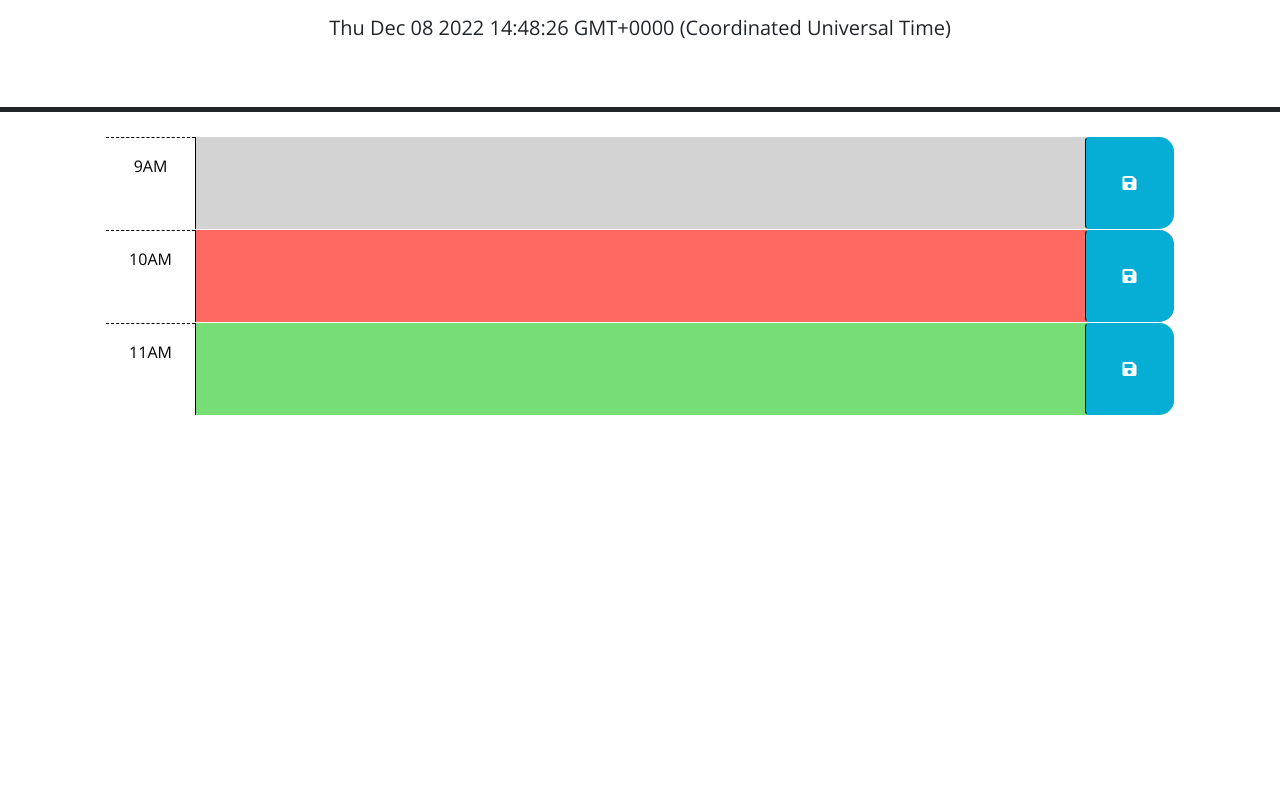
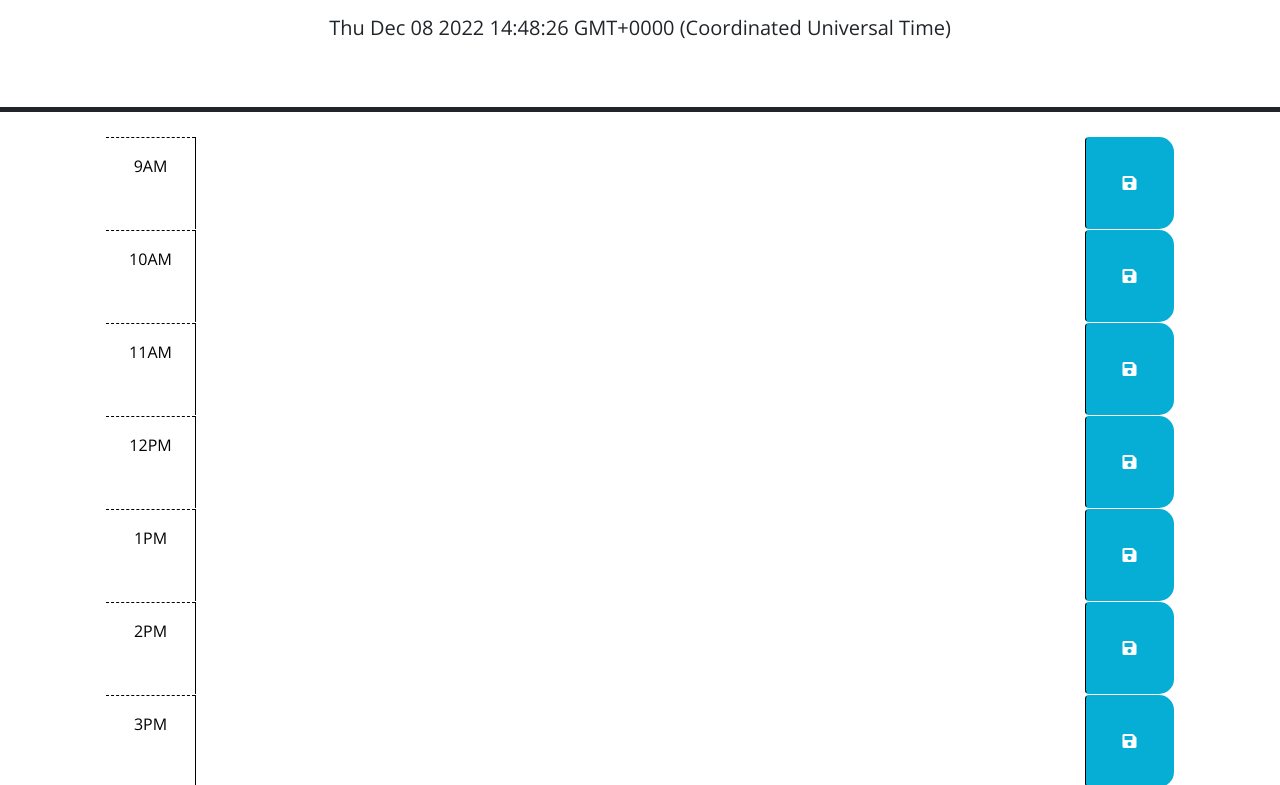
Before and after one commit to Simplerer/rolling-calendar, a plain HTML site: page index.html in a window 1280 px wide. Shown: the part 166-951 px from the top of the page. Before the commit the page ends 800 px from the top, so only its background shows below. Drawn offline with nearby package versions, Linux system fonts and the light colour scheme.

Commit message:
added all my rows, preparing to populate

```diff
--- a/index.html
+++ b/index.html
@@ -38,37 +38,71 @@
       <div data-index="6" ></div>
       <div data-index="7" ></div>
       <div data-index="8" ></div>
-      <!-- Use class for "past", "present", and "future" to apply styles to the
-        time-block divs accordingly. The javascript will need to do this by
-        adding/removing these classes on each div by comparing the hour in the
-        id to the current hour. The html provided below is meant to be an example
-        demonstrating how the css provided can be leveraged to create the
-        desired layout and colors. The html below should be removed or updated
-        in the finished product. Remember to delete this comment once the
-        code is implemented.
-        -->
 
-      <!-- Example of a past time block. The "past" class adds a gray background color. -->
-      <div id="hour-9" class="row time-block past">
+
+
+      <div id="hour-9" class="row time-block">
         <div class="col-2 col-md-1 hour text-center py-3">9AM</div>
         <textarea class="col-8 col-md-10 description" rows="3"> </textarea>
         <button class="btn saveBtn col-2 col-md-1" aria-label="save">
           <i class="fas fa-save" aria-hidden="true"></i>
         </button>
       </div>
-
-      <!-- Example of a a present time block. The "present" class adds a red background color. -->
-      <div id="hour-10" class="row time-block present">
+      <div id="hour-9" class="row time-block">
         <div class="col-2 col-md-1 hour text-center py-3">10AM</div>
         <textarea class="col-8 col-md-10 description" rows="3"> </textarea>
         <button class="btn saveBtn col-2 col-md-1" aria-label="save">
           <i class="fas fa-save" aria-hidden="true"></i>
         </button>
       </div>
+      <div id="hour-9" class="row time-block">
+        <div class="col-2 col-md-1 hour text-center py-3">11AM</div>
+        <textarea class="col-8 col-md-10 description" rows="3"> </textarea>
+        <button class="btn saveBtn col-2 col-md-1" aria-label="save">
+          <i class="fas fa-save" aria-hidden="true"></i>
+        </button>
+      </div>
+      <div id="hour-9" class="row time-block">
+        <div class="col-2 col-md-1 hour text-center py-3">12PM</div>
+        <textarea class="col-8 col-md-10 description" rows="3"> </textarea>
+        <button class="btn saveBtn col-2 col-md-1" aria-label="save">
+          <i class="fas fa-save" aria-hidden="true"></i>
+        </button>
+      </div>
+      <div id="hour-9" class="row time-block">
+        <div class="col-2 col-md-1 hour text-center py-3">1PM</div>
+        <textarea class="col-8 col-md-10 description" rows="3"> </textarea>
+        <button class="btn saveBtn col-2 col-md-1" aria-label="save">
+          <i class="fas fa-save" aria-hidden="true"></i>
+        </button>
+      </div>
+      <div id="hour-9" class="row time-block">
+        <div class="col-2 col-md-1 hour text-center py-3">2PM</div>
+        <textarea class="col-8 col-md-10 description" rows="3"> </textarea>
+        <button class="btn saveBtn col-2 col-md-1" aria-label="save">
+          <i class="fas fa-save" aria-hidden="true"></i>
+        </button>
+      </div>
+      <div id="hour-9" class="row time-block">
+        <div class="col-2 col-md-1 hour text-center py-3">3PM</div>
+        <textarea class="col-8 col-md-10 description" rows="3"> </textarea>
+        <button class="btn saveBtn col-2 col-md-1" aria-label="save">
+          <i class="fas fa-save" aria-hidden="true"></i>
+        </button>
+      </div>
 
-      <!-- Example of a future time block. The "future" class adds a green background color. -->
-      <div id="hour-11" class="row time-block future">
-        <div class="col-2 col-md-1 hour text-center py-3">11AM</div>
+
+      <div id="hour-10" class="row time-block">
+        <div class="col-2 col-md-1 hour text-center py-3">4PM</div>
+        <textarea class="col-8 col-md-10 description" rows="3"> </textarea>
+        <button class="btn saveBtn col-2 col-md-1" aria-label="save">
+          <i class="fas fa-save" aria-hidden="true"></i>
+        </button>
+      </div>
+
+
+      <div id="hour-11" class="row time-block">
+        <div class="col-2 col-md-1 hour text-center py-3">5PM</div>
         <textarea class="col-8 col-md-10 description" rows="3"> </textarea>
         <button class="btn saveBtn col-2 col-md-1" aria-label="save">
           <i class="fas fa-save" aria-hidden="true"></i>
```
